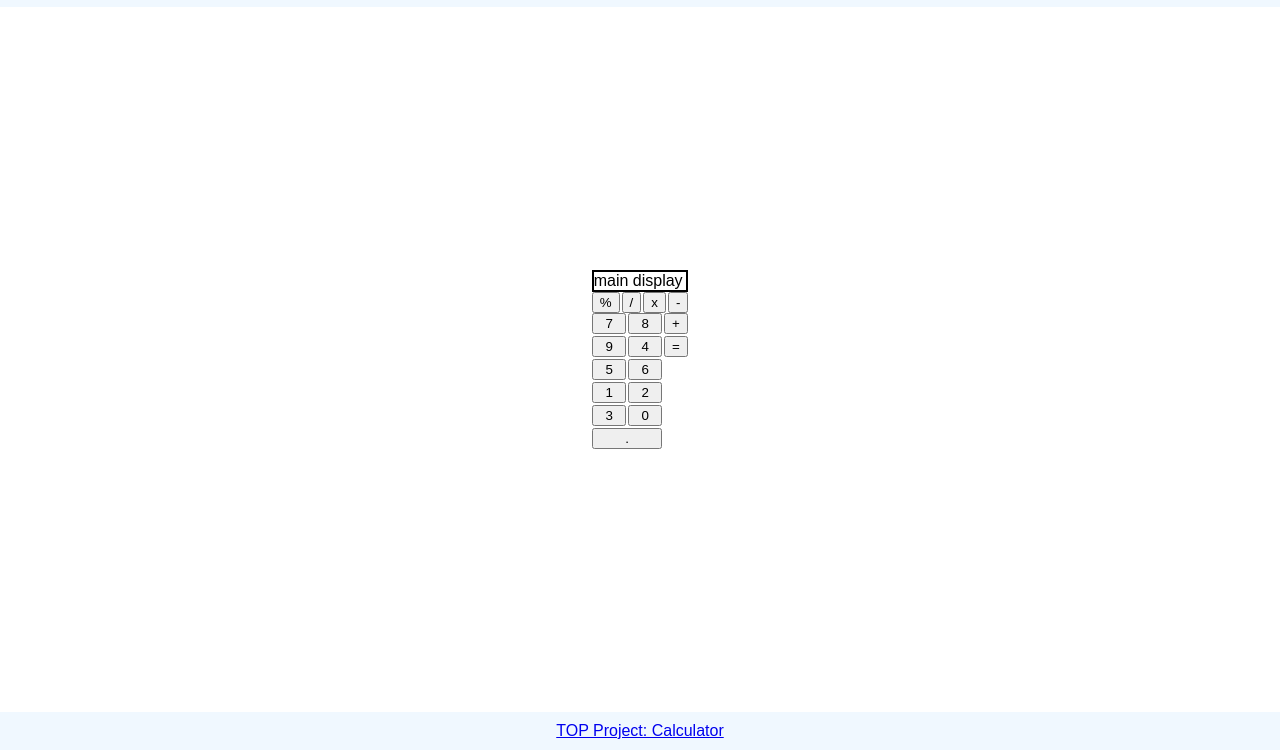
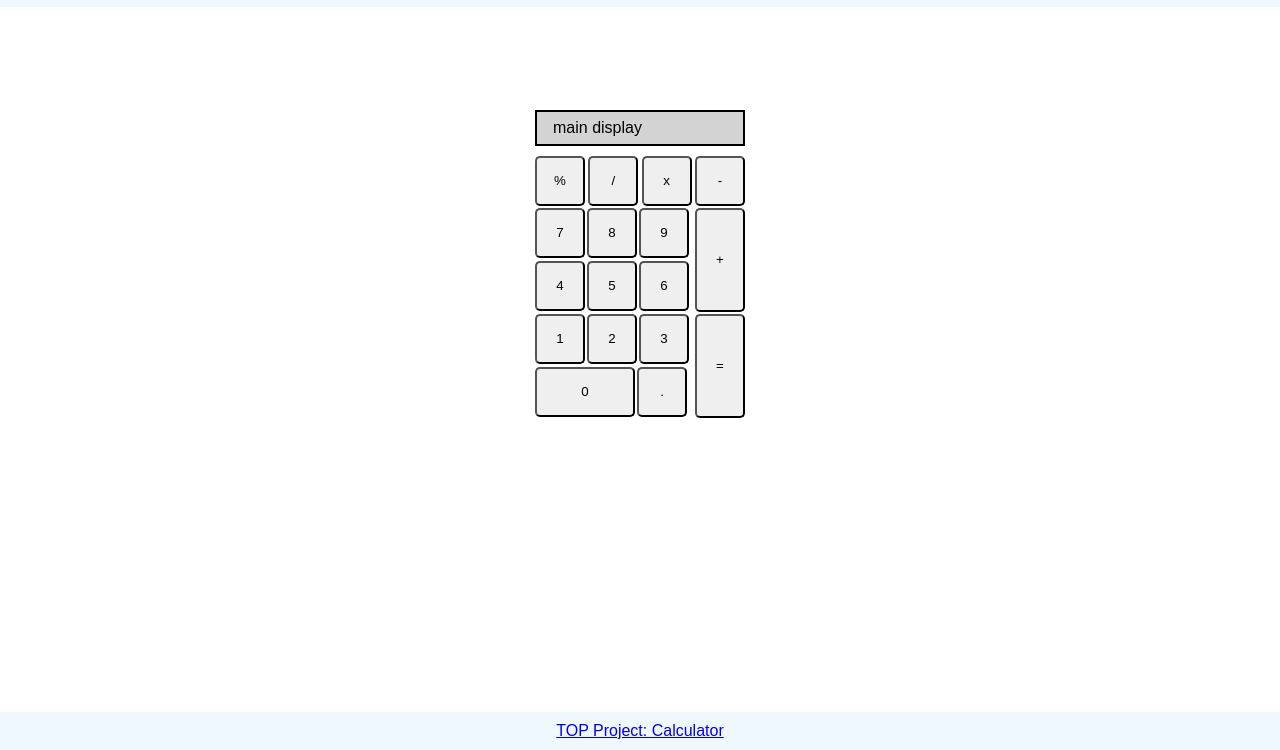
Before and after one commit to kriss-spy/webcalc, a plain HTML site: page index.html in a window 1280 px wide. Shown: the part 50-800 px from the top of the page. Drawn offline with Linux system fonts and the light colour scheme.

Commit message:
layout almost fine

```diff
--- a/index.html
+++ b/index.html
@@ -16,7 +16,6 @@
             <div class="header-item">github</div>
         </div>
     </div>
-    <div class="container">
     <div class="calculator">
         <div class="display">
             main display
@@ -30,22 +29,21 @@
             </div>
             <div class="container">
                 <div class="numbers">
-                        <button id="7">7</button>
-                        <button id="8">8</button>
-                        <button id="8">9</button>
-                        <button id="4">4</button>
-                        <button id="5">5</button>
-                        <button id="6">6</button>
-                        <button id="1">1</button>
-                        <button id="2">2</button>
-                        <button id="3">3</button>
-                        <button id="0">0</button>
+                    <button id="seven">7</button>
+                    <button id="eight">8</button>
+                    <button id="nine">9</button>
+                    <button id="four">4</button>
+                    <button id="five">5</button>
+                    <button id="six">6</button>
+                    <button id="one">1</button>
+                    <button id="two">2</button>
+                    <button id="three">3</button>
+                    <button id="zero">0</button>
                     <button id="point">.</button>
                 </div>
                 <div class="side-operators">
                     <button id="add">+</button>
                     <button id="equal">=</button>
-                    </div>
                 </div>
             </div>
         </div>
--- a/style.css
+++ b/style.css
@@ -1,5 +1,5 @@
 :root {
-    --buttonSize: 20px;
+    --buttonSize: 50px;
     --buttonGap: 2px;
 }
 
@@ -39,45 +39,71 @@ body {
     align-items: center;
 }
 
+.calculator {
+    height: 500px;
+    width: 210px;
+    display: flex;
+    flex-direction: column;
+    gap: 10px;
+}
+
 .display {
     border: 2px solid black;
+    background-color: lightgray;
+    height: 2em;
+    display: flex;
+    align-items: center;
+    padding: 1em;
 }
 
 .input-area {
     display: flex;
     flex-direction: column;
-    align-items: center;
+    gap: var(--buttonGap);
 }
 
 .top-operators {
     display: flex;
     flex-direction: row;
+    justify-content: space-between;
     gap: var(--buttonGap);
 }
 
 .input-area .container {
     display: flex;
-    justify-content: space-between;
-    gap: var(--buttonGap);
+    height: 210px;
 }
 
 .numbers {
     display: flex;
     flex-direction: row;
     gap: var(--buttonGap);
-    max-width: 70px;
     flex-wrap: wrap;
+    align-items: stretch;
 }
 
-.numbers button {
-    flex: 1 1 var(--buttonSize);
+
+
+button {
+    width: var(--buttonSize);
+    height: var(--buttonSize);
+    border-radius: 5px;
+}
+
+#zero {
+    width: calc(var(--buttonSize)*2);
+    height: var(--buttonSize);
 }
 
 .side-operators {
     display: flex;
     flex-direction: column;
     gap: var(--buttonGap);
+    width: var(--buttonSize);
+}
 
+.side-operators button {
+    flex-grow: 1;
 }
 
 .footer {
```
Lines whose indentation alone changed are shown as unchanged.
